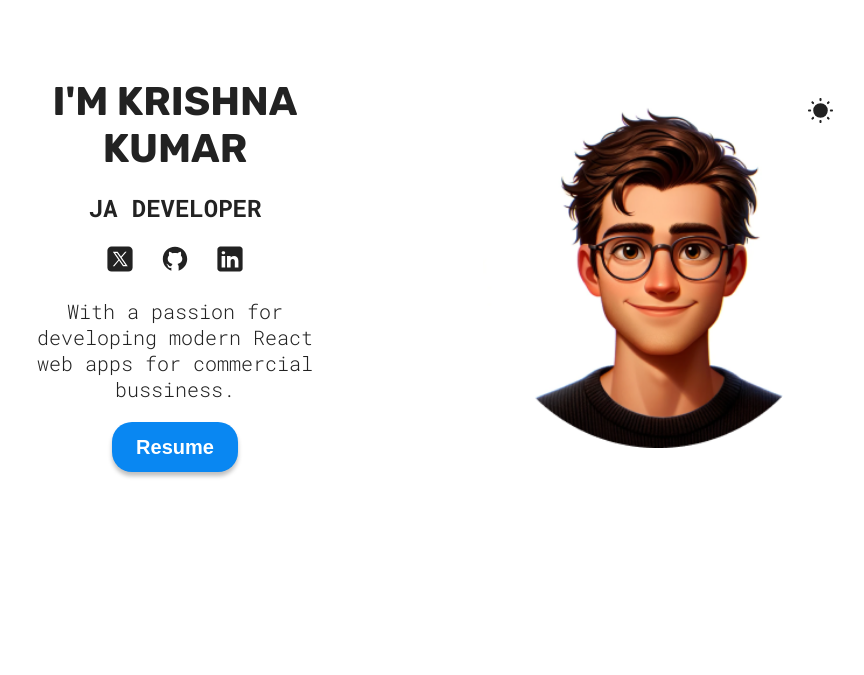
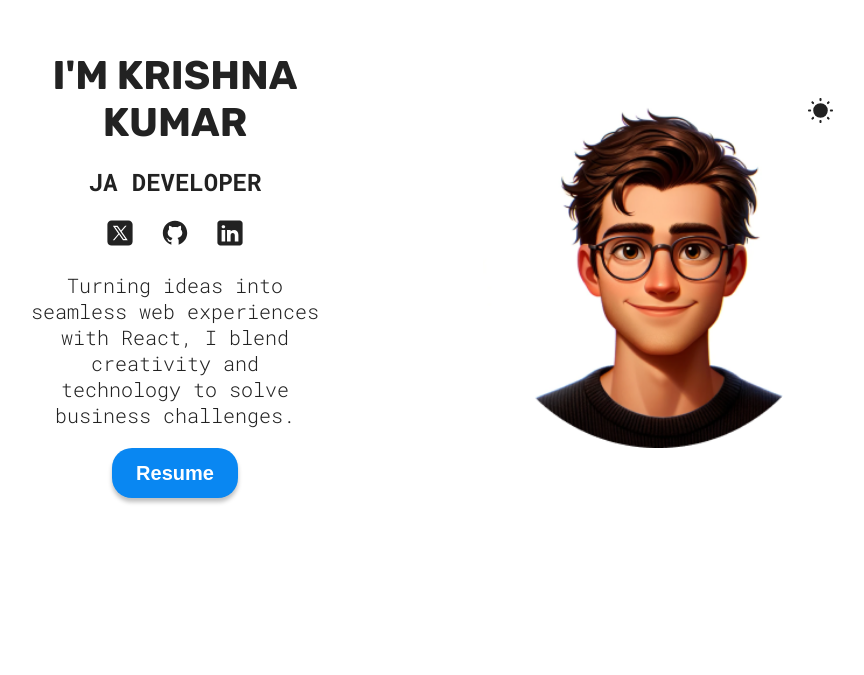
Before and after one commit to Krishnakumar40/portfolio, a React (Vite) app: page / in a window 1280 px wide. Shown: the part 125-800 px from the top of the page, without its empty margins (208-1072 px from the left). Built offline with nearby package versions, Linux system fonts and the light colour scheme.

Commit message:
hero updated

```diff
--- a/src/sections/Hero/Hero.jsx
+++ b/src/sections/Hero/Hero.jsx
@@ -61,8 +61,9 @@ function Hero() {
             </a>
         </span>
         <p className={styles.description}>
-            With a passion for developing modern React web apps for commercial
-            bussiness.
+            {/* With a passion for developing modern React web apps for commercial
+            bussiness. */}
+            Turning ideas into seamless web experiences with React, I blend creativity and technology to solve business challenges.
         </p>
 
 
```
